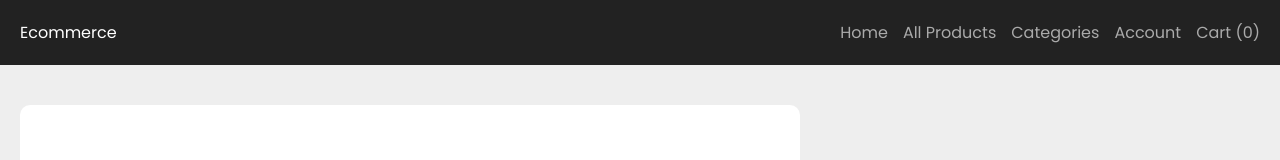
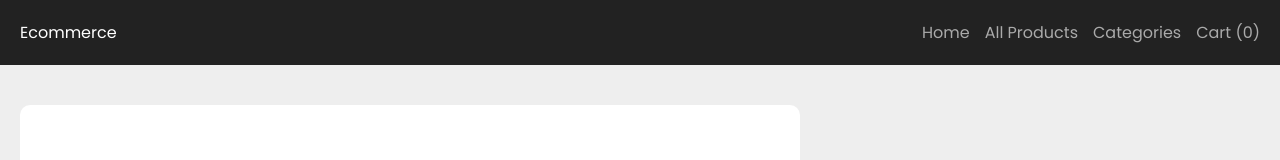
Before and after one commit to LordCartel007/ecommerce-front, a Next.js app: page /cart in a window 1280 px wide. Shown: the top 160 px of the page. Built offline with nearby package versions, Linux system fonts and the light colour scheme.

Commit message:
removed account link in header

```diff
--- a/components/Header.js
+++ b/components/Header.js
@@ -79,7 +79,7 @@ export default function Header() {
             <NavLink href={"/"}>Home</NavLink>
             <NavLink href={"/products"}>All Products</NavLink>
             <NavLink href={"/categories"}>Categories</NavLink>
-            <NavLink href={"/account"}>Account</NavLink>
+
             <NavLink href={"/cart"}>Cart ({cartProducts.length})</NavLink>
           </StyledNav>
           <NavButton onClick={() => setMobileNavActive((prev) => !prev)}>
```
